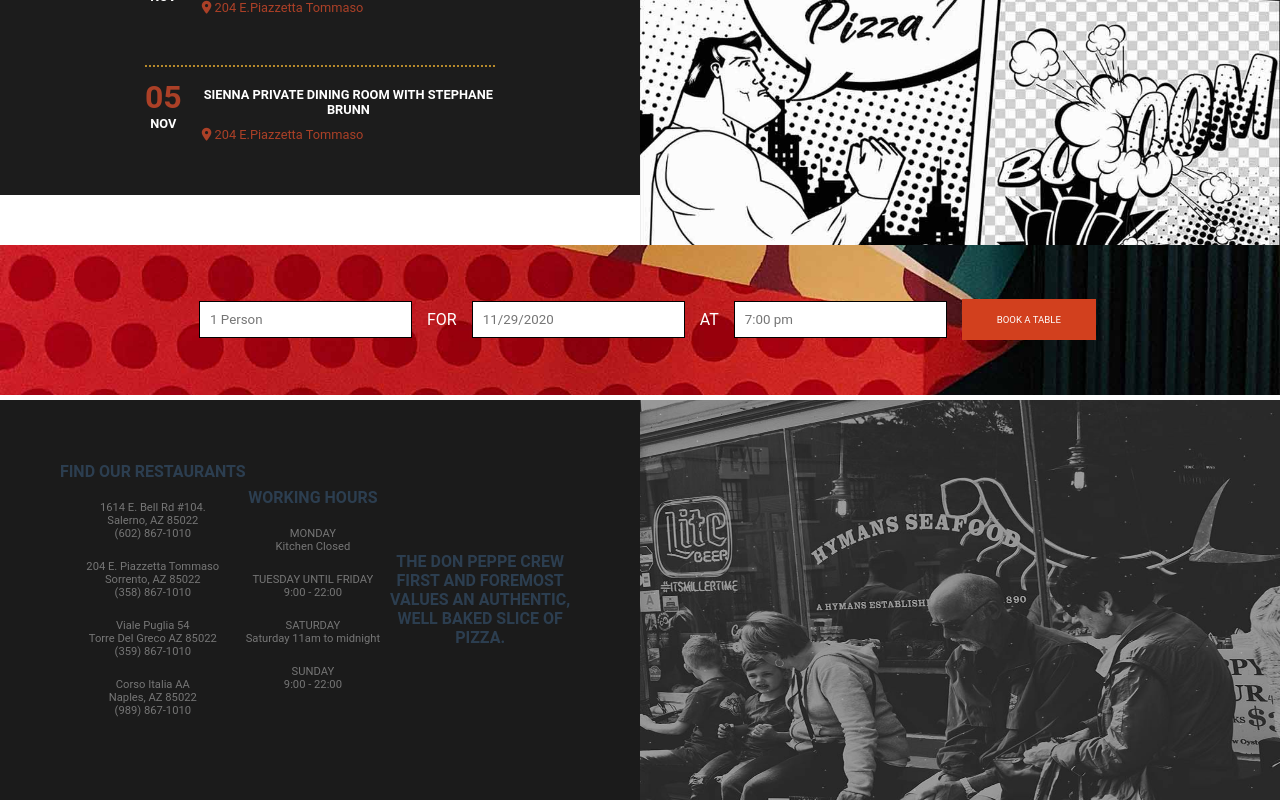
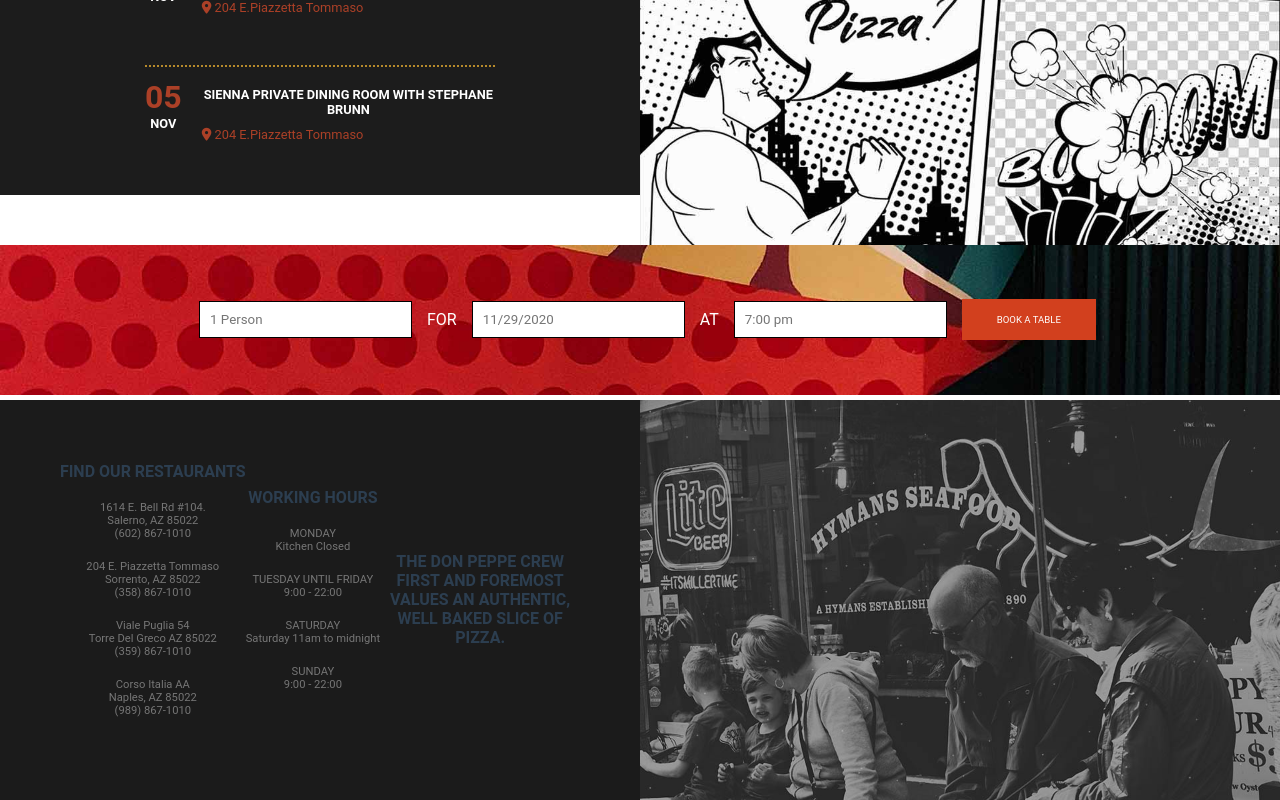
Before and after one commit to marcotabaro/don-peppe, a Vue app: page / in a window 1280 px wide. Shown: the part 3257-4057 px from the top of the page. Built offline with nearby package versions, Linux system fonts and the light colour scheme.

Commit message:
footer img bg

```diff
--- a/src/components/Footer.vue
+++ b/src/components/Footer.vue
@@ -24,7 +24,7 @@
                     <h4 class='footer-title'>THE DON PEPPE CREW FIRST AND FOREMOST VALUES AN AUTHENTIC, WELL BAKED SLICE OF PIZZA.</h4>
                 </div>
         </div>
-        <img src="img/footer-img-1.jpg" alt="Footer image">
+        <div class="footer-img"></div>
     </footer>
 </template>
 
@@ -74,10 +74,14 @@ footer {
     display: flex;
 }
 
-footer img {
+.footer-img {
     height: 400px;
     width: 50%;
+    background-image: url("../../public/img/footer-img-1.jpg");
+    background-size: cover;
+    background-position: center;
 }
+
 
 .contacts {
     width: 50%;
```
